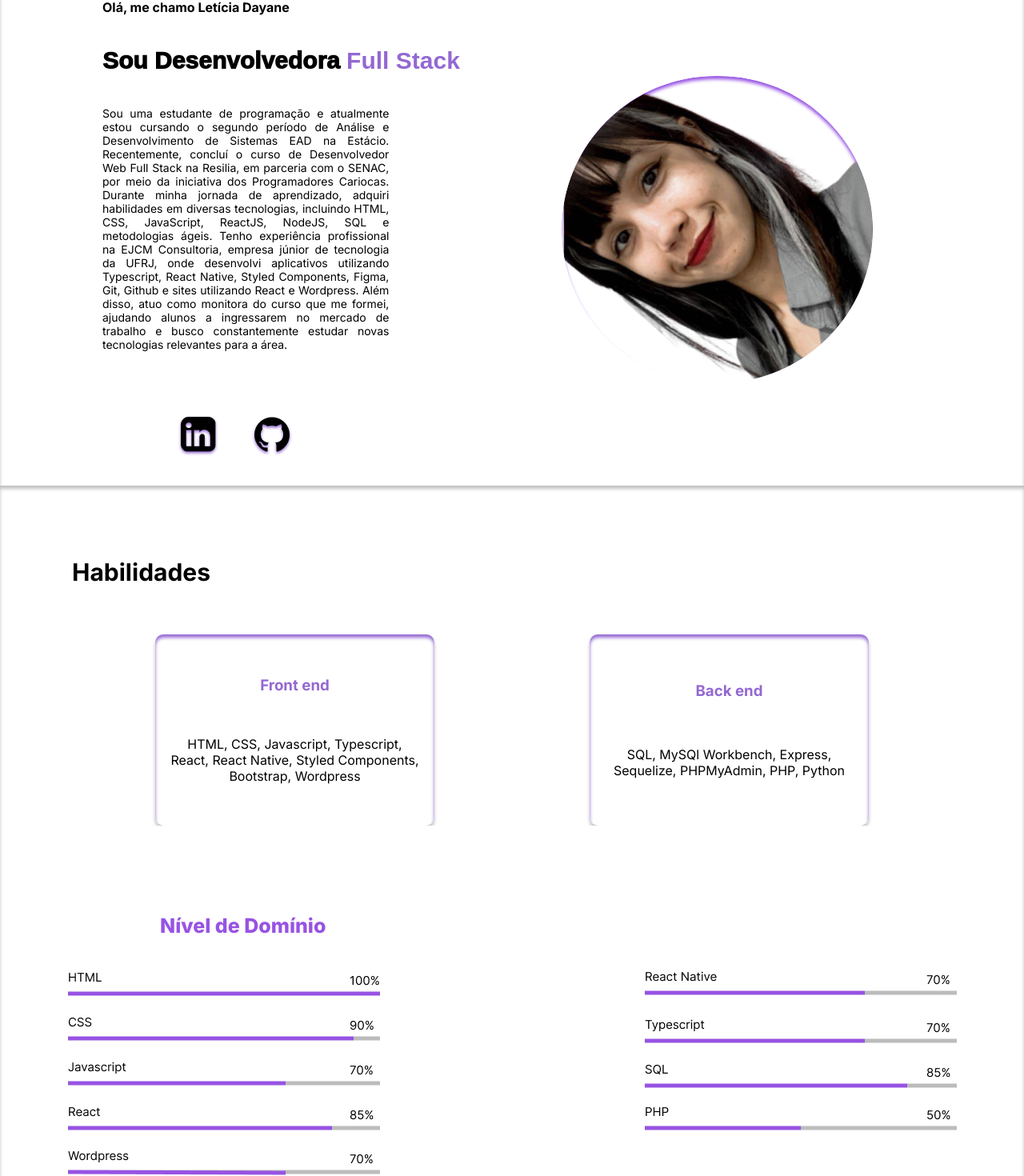
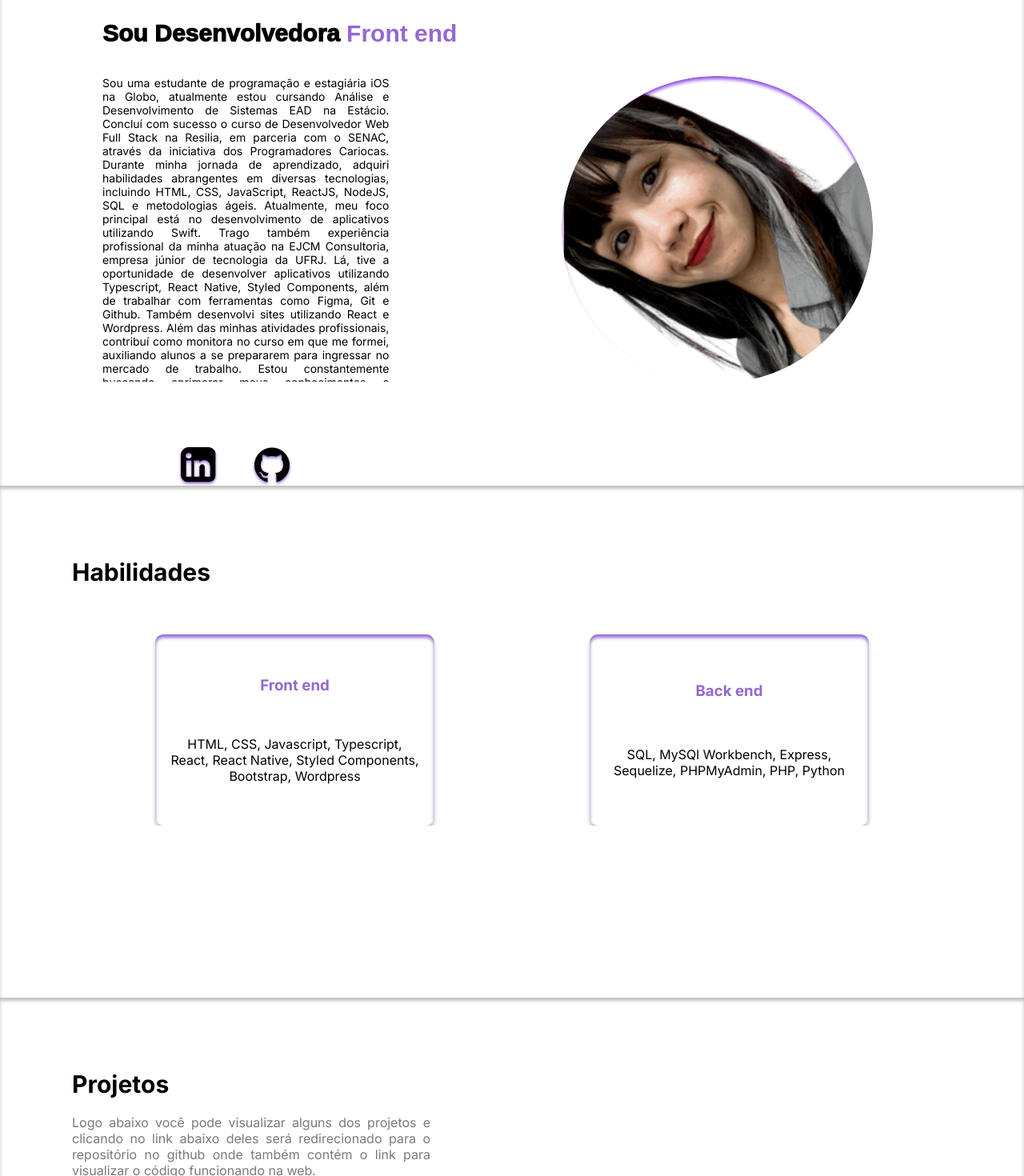
Before and after one commit to letdayy/portfolio, a Next.js app: page / in a window 1280 px wide. Shown: the part 133-1603 px from the top of the page at 80% size. Built offline with nearby package versions, Linux system fonts and the light colour scheme.

Commit message:
update: remoção do nível de domínio e atualização da descrição

```diff
--- a/src/app/pages/AboutMe/index.tsx
+++ b/src/app/pages/AboutMe/index.tsx
@@ -16,7 +16,7 @@ const darkTheme: MyTheme = {
   isDarkMode: true
 };
 
-const words = ["Front end", "Full Stack"];
+const words = ["Front end", "Full Stack", "iOS"];
 
 const TextPrincipal = styled.div`
   width: 40%;
@@ -100,19 +100,14 @@ export default function AboutMe() {
           <ColorPurple>{words[currentWordIndex]}</ColorPurple>
         </TitleSecondary>
         <Description>
-          Sou uma estudante de programação e atualmente estou cursando o segundo
-          período de Análise e Desenvolvimento de Sistemas EAD na Estácio.
-          Recentemente, concluí o curso de Desenvolvedor Web Full Stack na
-          Resilia, em parceria com o SENAC, por meio da iniciativa dos
-          Programadores Cariocas. Durante minha jornada de aprendizado, adquiri
-          habilidades em diversas tecnologias, incluindo HTML, CSS, JavaScript,
-          ReactJS, NodeJS, SQL e metodologias ágeis. Tenho experiência
-          profissional na EJCM Consultoria, empresa júnior de tecnologia da
-          UFRJ, onde desenvolvi aplicativos utilizando Typescript, React Native,
-          Styled Components, Figma, Git, Github e sites utilizando React e
-          Wordpress. Além disso, atuo como monitora do curso que me formei,
-          ajudando alunos a ingressarem no mercado de trabalho e busco
-          constantemente estudar novas tecnologias relevantes para a área.
+
+Sou uma estudante de programação e estagiária iOS na Globo, atualmente estou cursando Análise e Desenvolvimento de Sistemas EAD na Estácio. Concluí com sucesso o curso de Desenvolvedor Web Full Stack na Resilia, em parceria com o SENAC, através da iniciativa dos Programadores Cariocas.
+
+Durante minha jornada de aprendizado, adquiri habilidades abrangentes em diversas tecnologias, incluindo HTML, CSS, JavaScript, ReactJS, NodeJS, SQL e metodologias ágeis. Atualmente, meu foco principal está no desenvolvimento de aplicativos utilizando Swift.
+
+Trago também experiência profissional da minha atuação na EJCM Consultoria, empresa júnior de tecnologia da UFRJ. Lá, tive a oportunidade de desenvolver aplicativos utilizando Typescript, React Native, Styled Components, além de trabalhar com ferramentas como Figma, Git e Github. Também desenvolvi sites utilizando React e Wordpress.
+
+Além das minhas atividades profissionais, contribuí como monitora no curso em que me formei, auxiliando alunos a se prepararem para ingressar no mercado de trabalho. Estou constantemente buscando aprimorar meus conhecimentos e acompanhar as últimas tendências e tecnologias relevantes para a área de desenvolvimento.
         </Description>
         <SocialIcons />
       </TextPrincipal>
--- a/src/app/pages/Habilities/index.tsx
+++ b/src/app/pages/Habilities/index.tsx
@@ -93,8 +93,6 @@ export default function Habilities() {
             </Text>
           </ContainerHabilities>
         </Containers>
-        <TertiaryTitle>Nível de Domínio</TertiaryTitle>
-        <HabilitiesImage />
       </Section>
     </ThemeProvider>
   );
--- a/src/components/HabilitiesImage/index.tsx
+++ /dev/null
@@ -1,57 +0,0 @@
-import styled, { DefaultTheme, ThemeProvider } from "styled-components";
-import React, { useState, useEffect } from "react";
-import { useDarkMode } from "@/services/DarkModeContext";
-
-interface MyTheme extends DefaultTheme {
-  isDarkMode: boolean;
-}
-
-const lightTheme: MyTheme = {
-  isDarkMode: false,
-};
-
-const darkTheme: MyTheme = {
-  isDarkMode: true,
-};
-
-const ContainerImage = styled.div`
-  display: flex;
-  justify-content: center;
-  padding-bottom: 100px;
-
-  @media (max-width: 768px) {
-    display: none;
-  }
-`;
-
-const habilitiesImages = [
-  "/habilities-purple.png",
-  "/habilities-pink.png",
-];
-
-
-export default function HabilitiesImage() {
-  const { isDarkMode, toggleDarkMode } = useDarkMode();
-  const theme = isDarkMode ? darkTheme : lightTheme;
-
-  const [currentImage, setCurrentImage] = useState(0);
-  const [currentGithubImage, setCurrentGithubImage] = useState(0);
-
-  // Efeito para atualizar a imagem correta quando o tema muda
-  useEffect(() => {
-    setCurrentImage(isDarkMode ? 1 : 0);
-    setCurrentGithubImage(isDarkMode ? 1 : 0);
-  }, [isDarkMode]);
-
-  const handleImageToggle = () => {
-    setCurrentImage((prevImage) => (prevImage === habilitiesImages.length - 1 ? 0 : prevImage + 1));
-  };
-
-  return (
-    <ThemeProvider theme={theme}>
-      <ContainerImage>
-          <img src={habilitiesImages[currentImage] } />
-        </ContainerImage>
-    </ThemeProvider>
-  );
-}
```
